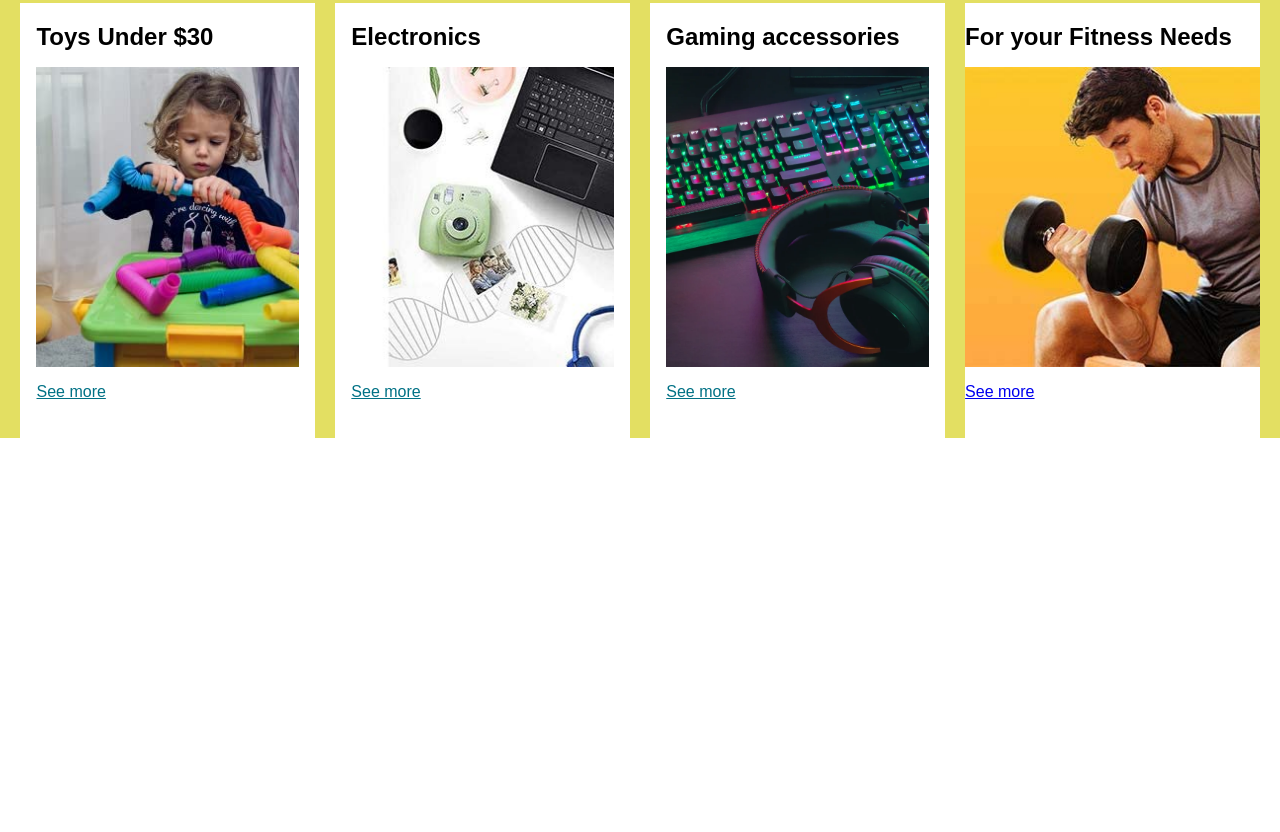
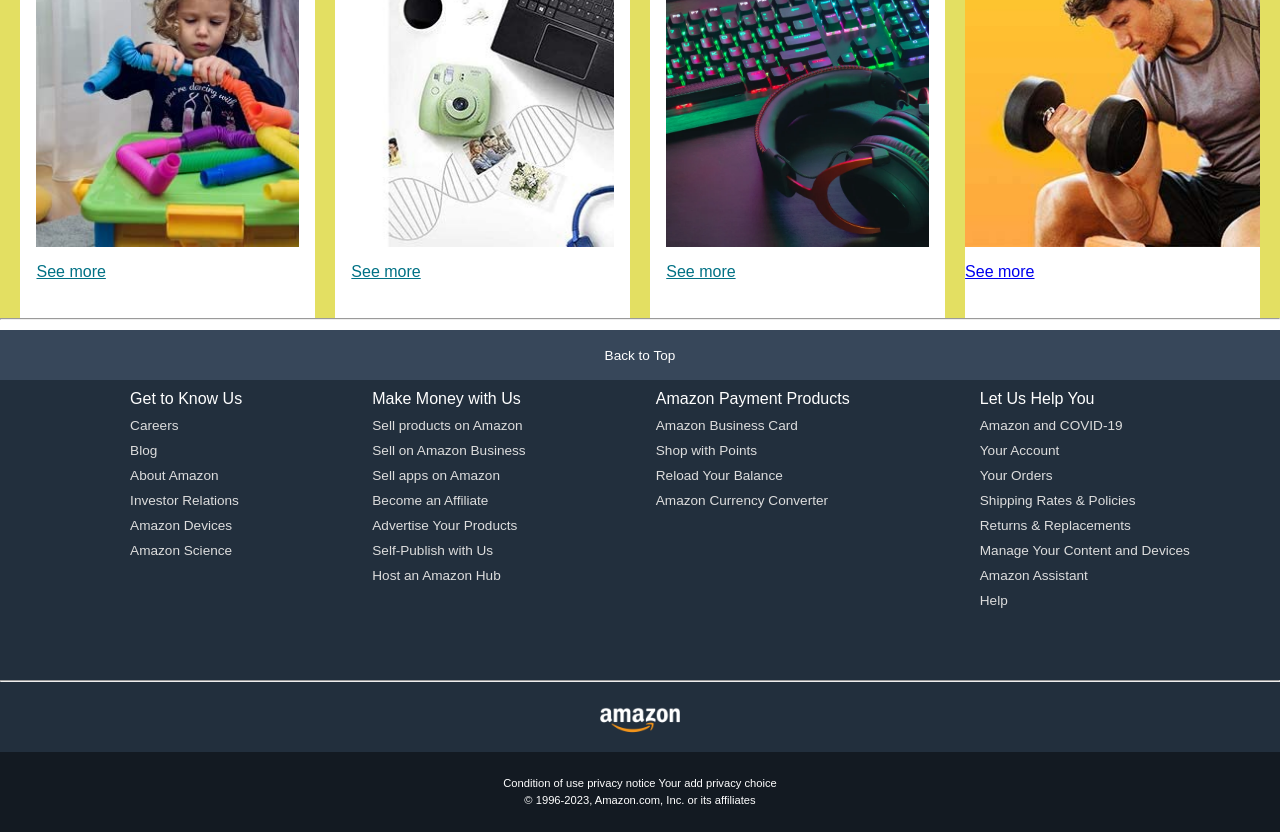
Before and after one commit to Asad-2/Amazon-Clone, a plain HTML site: page index.html in a window 1280 px wide. Shown: the part 912-1744 px from the top of the page. Before the commit the page ends 1350 px from the top, so only its background shows below. Drawn offline with Linux system fonts and the light colour scheme.

Commit message:
amazonclone

```diff
--- a/index.html
+++ b/index.html
@@ -3,7 +3,8 @@
 <head>
     <meta charset="UTF-8">
     <meta name="viewport" content="width=device-width, initial-scale=1.0">
-    <title>Document</title>
+    <title>Amazon.com</title>
+    <link rel="icon" type="image/x-icon" href="download.jpg">
     <link rel="stylesheet" href="https://cdnjs.cloudflare.com/ajax/libs/font-awesome/6.4.2/css/all.min.css" integrity="sha512-z3gLpd7yknf1YoNbCzqRKc4qyor8gaKU1qmn+CShxbuBusANI9QpRohGBreCFkKxLhei6S9CQXFEbbKuqLg0DA==" crossorigin="anonymous" referrerpolicy="no-referrer" />
     <link rel="stylesheet" href="style.css">
 </head>
@@ -73,9 +74,9 @@
     </header>
 
     <div class="heroimage">
-        <div class="heromsg">
+        <!-- <div class="heromsg">
             <p>You are on Amazon.com you can also shop on amazon pakistan for million of products with fast and local delivery <a href="#">Click here to go on amazon.in</a></p>
-        </div>
+        </div> -->
     </div>
 
     <div class="shop-section">
@@ -142,9 +143,81 @@
                 <p><a href="#">See more</a></p>
           </div>
         </div>
+    </div>
+         <hr>
+        <footer>
+            <div class="footer-panel1">
+                Back to Top
+            </div>
+
+            <div class="footer-panel2">
+
+               <ul>
+                <p> Get to Know Us </p>
+               <a> Careers</a>
+               <a>Blog</a>
+               <a>About Amazon</a>
+                <a>Investor Relations</a>
+                <a>Amazon Devices</a>
+                <a>Amazon Science</a>
+                </ul>
 
 
-        </div>
+
+               <ul>
+                <p> Make Money with Us </p>
+               <a> Sell products on Amazon</a>
+               <a>Sell on Amazon Business</a>
+               <a>Sell apps on Amazon</a>
+                <a>Become an Affiliate</a>
+                <a>Advertise Your Products</a>
+                <a>Self-Publish with Us</a>
+                <a>Host an Amazon Hub</a>
+                </ul>
+
+
+               <ul>
+                <p> Amazon Payment Products </p>
+               <a>Amazon Business Card </a>
+               <a>Shop with Points </a>
+               <a>Reload Your Balance </a>
+               <a> Amazon Currency Converter </a>
+                </ul>
+
+
+               <ul>
+                <p> Let Us Help You </p>
+               <a> Amazon and COVID-19</a>
+               <a> Your Account</a>
+               <a> Your Orders </a>
+                <a> Shipping Rates & Policies</a>
+                <a> Returns & Replacements</a>
+                <a>Manage Your Content and Devices</a>
+                <a>  Amazon Assistant</a>
+                <a> Help </a>
+                </ul>
+            </div>
+            <hr>
+
+            <div class="foot-panel3">
+                <div class="foot-logo">
+                </div>
+            </div>
+
+
+            <div class="foot-panel4">
+                <div class="pages">
+                    <a>Condition of use</a>
+                    <a>privacy notice</a>
+                    <a>Your add privacy choice</a>
+                </div>
+                <div class="copyright">
+                    © 1996-2023, Amazon.com, Inc. or its affiliates
+                </div>
+            </div>
+
+
+        </footer>
 
 
 
--- a/style.css
+++ b/style.css
@@ -143,7 +143,7 @@
 .heroimage{
     background-image: url(hero.jpg);
     background-size: cover;
-    height: 350px;
+    height: 230px;
     display: flex;
     justify-content: center;
     align-items: flex-end;
@@ -165,6 +165,7 @@
 .heromsg a{
     color: #007185;
 }
+
 
 .shop-section{
     display: flex;
@@ -199,3 +200,76 @@
     color: #007185 ;
 
 }
+
+.topsection{
+    display: flex;
+    height: 200px;
+}
+
+
+footer{
+    margin-top: 10px;
+}
+
+.footer-panel1{
+    background-color: #37475a;
+    color: white;
+    height: 50px;
+    display: flex;
+    justify-content: center;
+    align-items: center;
+    font-size: 0.85rem;
+}
+
+.footer-panel2{
+    background-color: #222f3d;
+    color: white;
+    height: 300px;
+    display: flex;
+    justify-content: space-evenly;
+
+}
+
+ul{
+    margin-top: 10px;
+}
+
+ul a{
+    display: block;
+    font-size: 0.85rem;
+    margin-top: 10px;
+    color: #dddddd;
+}
+
+.foot-panel3{
+    background-color: #222f3d;
+    color: white;
+    /* border: 0.5px solid white; */
+    height: 70px;
+    display: flex;
+    justify-content: center;
+    align-items: center;
+}
+
+.foot-logo{
+    background-image: url(amazon_logo.png);
+    background-size: cover;
+    height: 50px;
+    width: 100px;
+}
+
+.foot-panel4{
+    background-color: #131a22;
+    color: white;
+    height: 80px;
+    font-size: 0.7rem;
+    text-align: center;
+}
+
+.pages{
+     padding-top: 25px;
+}
+
+.copyright{
+    padding-top: 5px;
+}
```
Also changed, not shown: download.jpg (added), hero1.jpg (added), top1-image.jpg (added).
